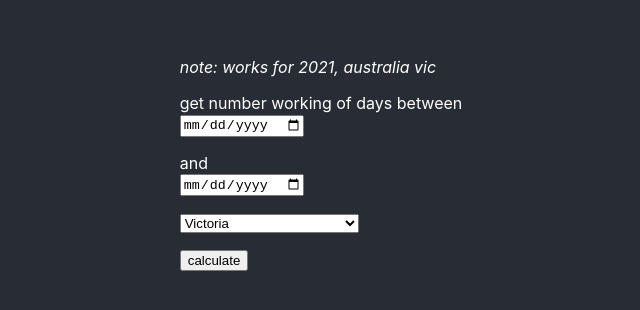
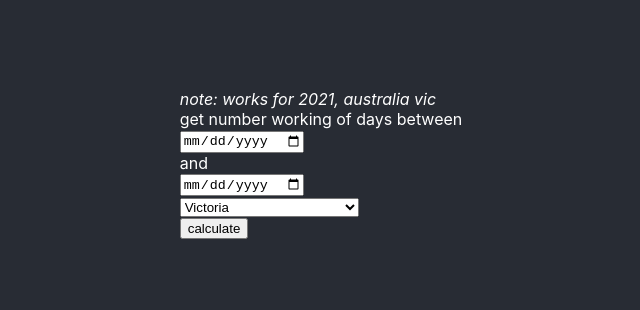
Before and after one commit to jasonlwj/working-days-tool, a React (Create React App) app: page / in a window 1280 px wide. Shown: the part 236-546 px from the top of the page, without its empty margins (319-959 px from the left). Built offline with nearby package versions, Linux system fonts and the light colour scheme; no server answers; the HTML template or start-up script is replaced by a standard one.

Commit message:
Extract form and result view into separate components

```diff
--- a/src/App.js
+++ b/src/App.js
@@ -1,13 +1,7 @@
 import React, { useState, useEffect } from 'react'
+import DateForm from './components/DateForm'
+import Result from './components/Result'
 import holidayService from './services/holidays'
-
-const DayView = ({ dayCount }) => {
-	if (dayCount === null) return null
-
-	return (
-		<div>number of working days: {dayCount}</div>
-	)
-}
 
 const App = () => {
 	const [ dayCount, setDayCount ] = useState(null)
@@ -28,7 +22,9 @@ const App = () => {
 	const handleToDateChange = event => setToDate(new Date(event.target.value))
 	const handleStateChange = event => setState(event.target.value)
 
-	const handleCalculate = state => {
+	const handleCalculate = event => {
+		event.preventDefault()
+
 		if (fromDate && toDate) {
 			console.log(':)')
 			const filteredHolidays = publicHolidays.filter(holiday => holiday.jurisdiction === state)
@@ -57,24 +53,14 @@ const App = () => {
 		<div className="App">
 			<div>
 				<i>note: works for 2021, australia vic</i>
-				<p>get number working of days between <br />
-				<input type="date" onChange={handleFromDateChange} /></p>
-				<p>and <br />
-				<input type="date" onChange={handleToDateChange} /></p>
-				<p>
-					<select value={state} onChange={handleStateChange}>
-						<option value="act">Australian Capital Territory</option>
-						<option value="nsw">New South Wales</option>
-						<option value="nt">Northern Territory</option>
-						<option value="qld">Queensland</option>
-						<option value="sa">South Australia</option>
-						<option value="tas">Tasmania</option>
-						<option value="vic">Victoria</option>
-						<option value="wa">Western Australia</option>
-					</select>
-				</p>
-				<button onClick={() => handleCalculate(state)}>calculate</button>
-				<DayView dayCount={dayCount} />
+				<DateForm
+					handleCalculate={handleCalculate}
+					handleFromDateChange={handleFromDateChange}
+					handleToDateChange={handleToDateChange}
+					state={state}
+					handleStateChange={handleStateChange}
+				/>
+				<Result dayCount={dayCount} />
 			</div>
 		</div>
 	)
--- /dev/null
+++ b/src/components/DateForm.js
@@ -0,0 +1,31 @@
+import React from 'react'
+
+const DateForm = ({ handleCalculate, handleFromDateChange, handleToDateChange, state, handleStateChange }) => {
+	return (
+		<form onSubmit={handleCalculate}>
+			<div>
+				get number working of days between <br />
+				<input type="date" onChange={handleFromDateChange} />
+			</div>
+			<div>
+				and <br />
+				<input type="date" onChange={handleToDateChange} />
+			</div>
+			<div>
+				<select value={state} onChange={handleStateChange}>
+					<option value="act">Australian Capital Territory</option>
+					<option value="nsw">New South Wales</option>
+					<option value="nt">Northern Territory</option>
+					<option value="qld">Queensland</option>
+					<option value="sa">South Australia</option>
+					<option value="tas">Tasmania</option>
+					<option value="vic">Victoria</option>
+					<option value="wa">Western Australia</option>
+				</select>
+			</div>
+			<button type="submit">calculate</button>
+		</form>
+	)
+}
+
+export default DateForm
--- /dev/null
+++ b/src/components/Result.js
@@ -0,0 +1,11 @@
+import React from 'react'
+
+const Result = ({ dayCount }) => {
+	if (dayCount === null) return null
+
+	return (
+		<div>number of working days: {dayCount}</div>
+	)
+}
+
+export default Result
```
